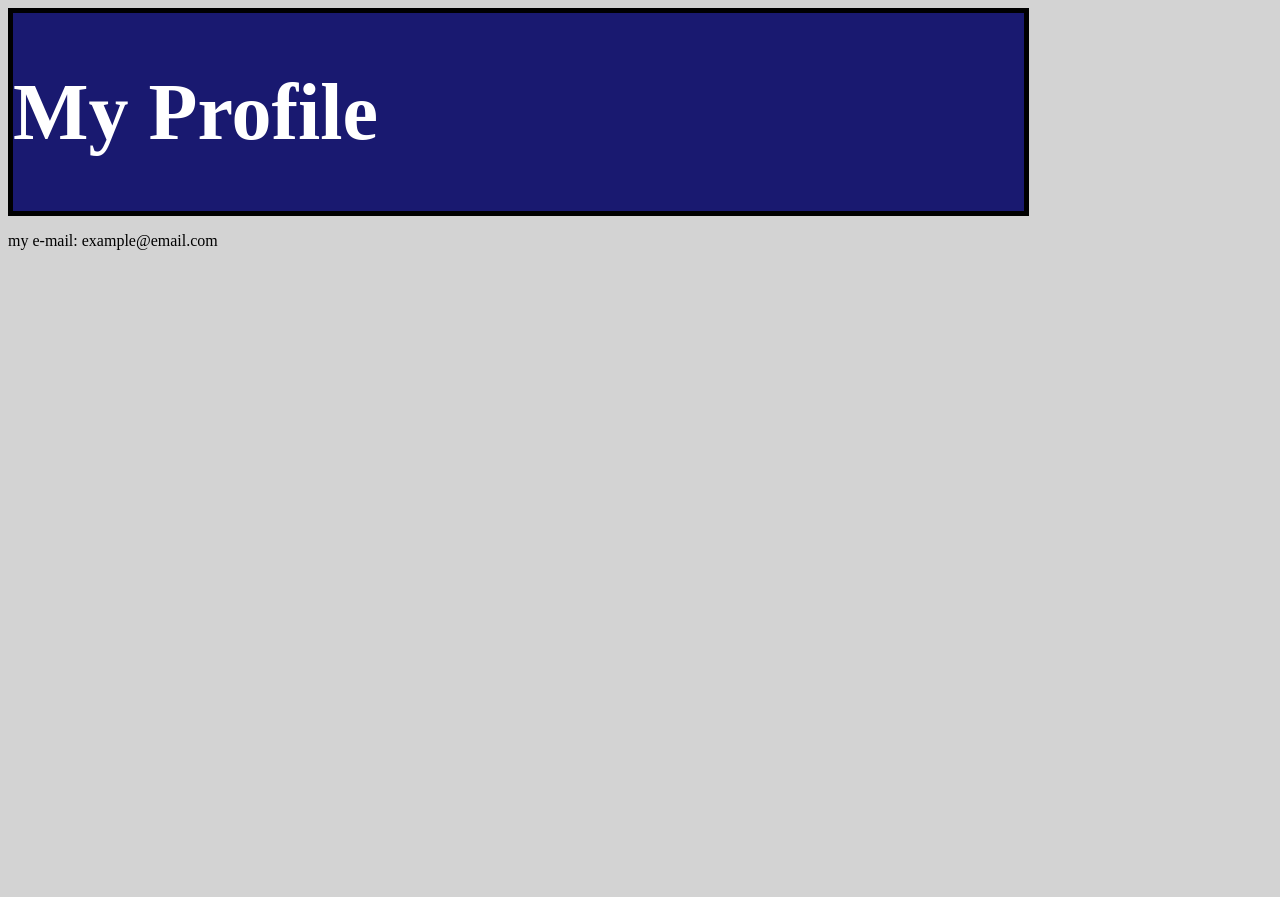
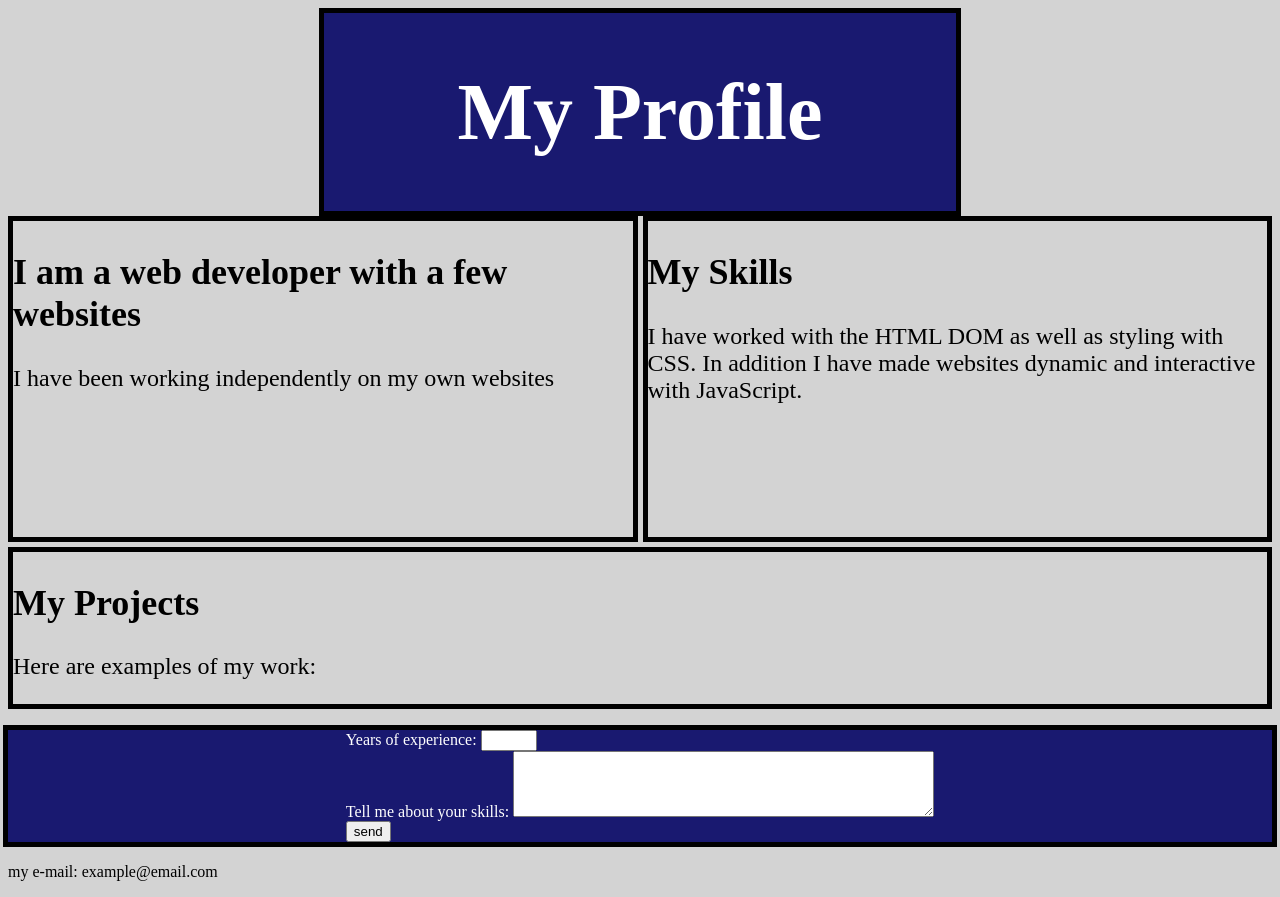
Before and after one commit to mjadams421-afk/git_profileA, a plain HTML site: page index.html in a window 1280 px wide. Before the commit the page ends 800 px from the top, so only its background shows below. Drawn offline with Linux system fonts and the light colour scheme.

Commit message:
Added to page

```diff
--- a/index.html
+++ b/index.html
@@ -9,11 +9,32 @@
   <h1>My Profile</h1>
 </header>
 <article>
-
+  <div class ="container">
+   <div class="aboutME">
+    <h2>I am a web developer with a few websites</h2>
+    <p>I have been working independently on my own websites</p>
+   </div>
+   <div class="skills">
+    <h2>My Skills</h2>
+    <p>I have worked with the HTML DOM as well as styling with CSS. In addition I have made websites dynamic and interactive with JavaScript.</p>
+   </div>
+   <div class="projects">
+    <h2>My Projects</h2>
+    <p>Here are examples of my work:</p>
+  </div>
+  </div>
 </article>
 
 <figure>
-
+  <form action="" method="POST">
+    <label for="years" aria-label="Years of experience">Years of experience:</label>
+    <input type="number" id="years" name="years" step="1" required min="0" max="65">
+    <br>
+    <label for="about" aria-label="Tell me about yourself">Tell me about your skills:</label>
+    <textarea id="about" name="about" rows="4" cols="50" required></textarea>
+    <br>
+    <input type="submit" value="send">
+  </form>
 </figure>
 
 <footer>
--- a/style.css
+++ b/style.css
@@ -5,13 +5,64 @@ html{
 
 header {
  display: flex;
- width: 80%;
+ width: 50%;
  height: auto;
  background-color: midnightblue;
  color: white;
- text-align: center;
- text-justify: center;
+ justify-content: center;
+ align-items: center;
+ justify-self: center;
+ align-self: center;
  border: 5px solid black;
+ padding: 0px;
  font-size: 2.5rem;
  font-family: 'Times New Roman', Times, serif;
 }
+
+article .container {
+display: grid;
+grid-template: 2fr 1fr/1fr 1fr;
+width: 100%;
+height: 100%;
+gap: 5px 5px;
+justify-content: center;
+align-content: center;
+font-size: 1.5rem;
+font-family:'Times New Roman', Times, serif;
+}
+
+article .container .aboutME {
+ grid-area: 1/1/2/2;
+    border: 5px solid black;
+    background-color: lightgray;
+}
+
+article .container .skills {
+ grid-area: 1/2/2/3;
+ border: 5px solid black;
+ background-color: lightgray;
+}
+
+article .container .projects {
+ grid-area: 2/1/3/3;
+ border: 5px solid black;
+ background-color: lightgray;
+}
+
+figure {
+ display: flex;
+ width: 100%;
+ height: auto;
+ justify-content: center;
+ justify-self: center;
+ align-content: center;
+ align-items: center;
+ align-self: center;
+ background-color: midnightblue;
+ color: white;
+ border: 5px solid black;
+}
+
+figure form:hover {
+ cursor: pointer;
+}
```
